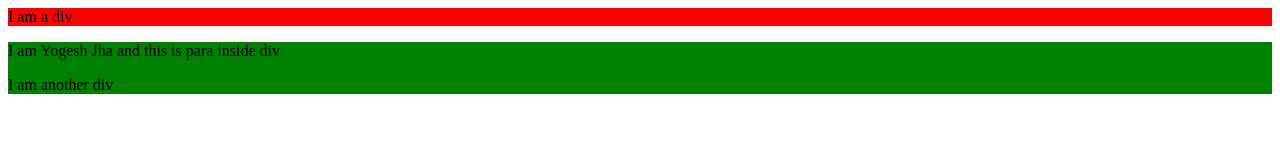
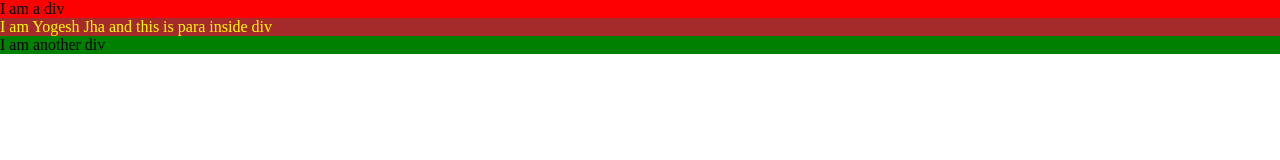
Before and after one commit to Yogesh-160/Sigma_wev_dev, a plain HTML site: page Sigma Web Dev Course/Video #17/index.html in a window 1280 px wide. Drawn offline with Linux system fonts and the light colour scheme.

Commit message:
Updating source code

```diff
--- a/Sigma Web Dev Course/Video #17/style.css
+++ b/Sigma Web Dev Course/Video #17/style.css
@@ -16,7 +16,18 @@ background-color: green;
 
 /* Child selector */
 
-div > p{
+div  > p{
     color: blue;
     background-color: brown;
 }
+
+/* Descendant selector */
+div p {
+    color: yellow;
+    background-color: brown;
+}
+
+*{
+    margin: 0;
+    padding: 0;
+}
```
